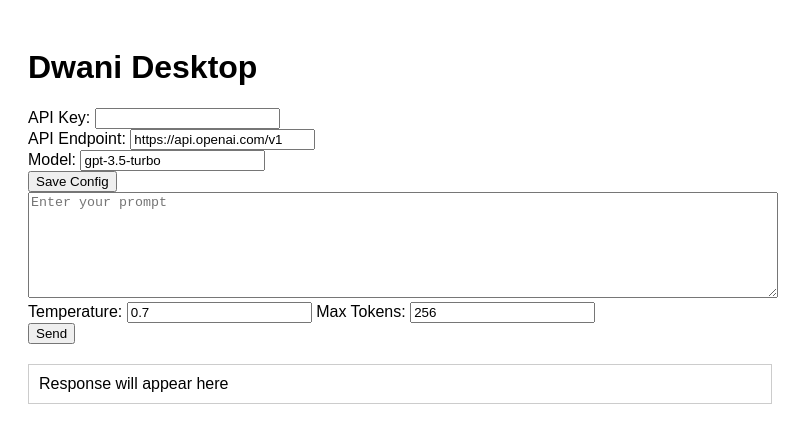
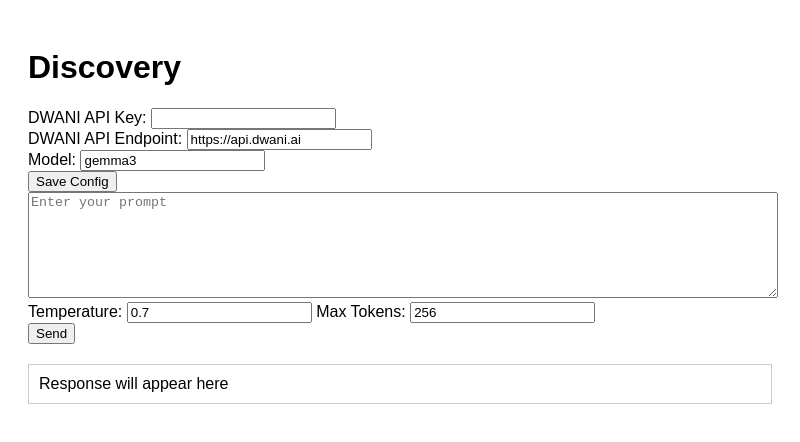
Before and after one commit to dwani-ai/dwani-desktop, an Electron app: page frontend/index.html in a window 800 px wide. Drawn offline with Linux system fonts and the light colour scheme.

Commit message:
update-dwani

```diff
--- a/frontend/index.html
+++ b/frontend/index.html
@@ -1,7 +1,7 @@
 <!DOCTYPE html>
 <html>
   <head>
-    <title>Dwani Desktop</title>
+    <title>dwani.ai Discovery Desktop</title>
     <style>
       body { font-family: Arial; padding: 20px; }
       #input { width: 100%; height: 100px; }
@@ -10,11 +10,11 @@
     </style>
   </head>
   <body>
-    <h1>Dwani Desktop</h1>
+    <h1>Discovery   </h1>
     <div id="settings">
-      <label>API Key: <input id="apiKey" type="password"></label><br>
-      <label>API Endpoint: <input id="apiEndpoint" value="https://api.openai.com/v1"></label><br>
-      <label>Model: <input id="model" value="gpt-3.5-turbo"></label><br>
+      <label>DWANI API Key: <input id="apiKey" type="password"></label><br>
+      <label>DWANI API Endpoint: <input id="apiEndpoint" value="https://api.dwani.ai"></label><br>
+      <label>Model: <input id="model" value="gemma3"></label><br>
       <button onclick="saveConfig()">Save Config</button>
     </div>
     <textarea id="input" placeholder="Enter your prompt"></textarea>
--- a/frontend/main.js
+++ b/frontend/main.js
@@ -31,7 +31,7 @@
 ipcMain.handle('run-inference', async (event, { prompt, temperature, maxTokens }) => {
   try {
     const apiKey = store.get('apiKey', '');
-    const apiEndpoint = store.get('apiEndpoint', 'https://api.openai.com/v1');
+    const apiEndpoint = store.get('apiEndpoint', 'https://api.dwani.ai');
     if (!apiKey) throw new Error('API key not configured');
 
     const response = await axios.post(
```
Also changed, not shown: README.md.
